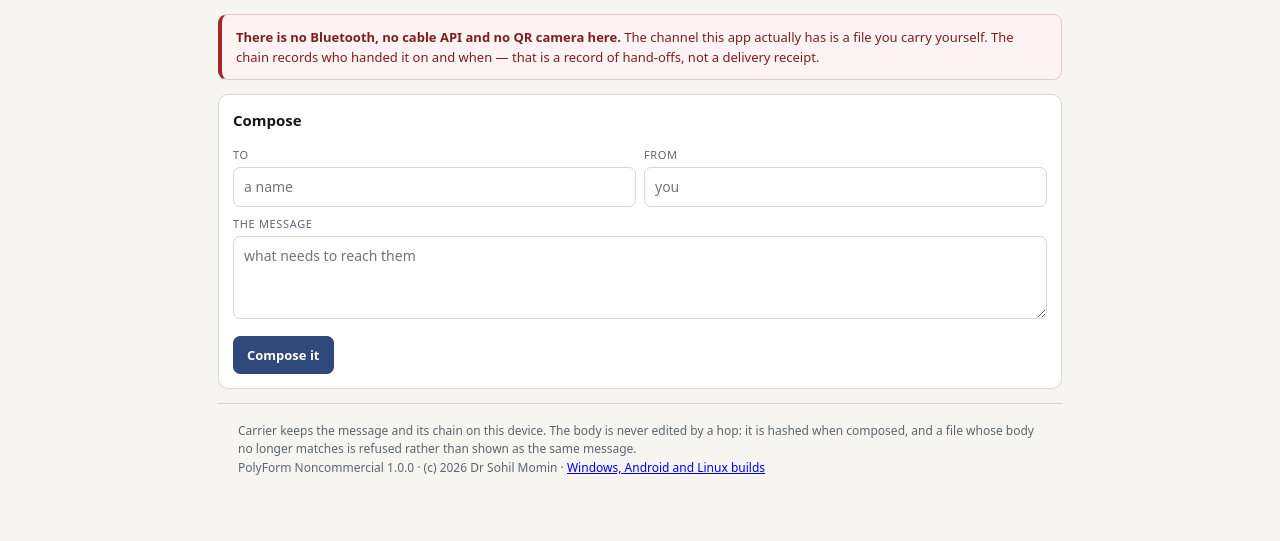
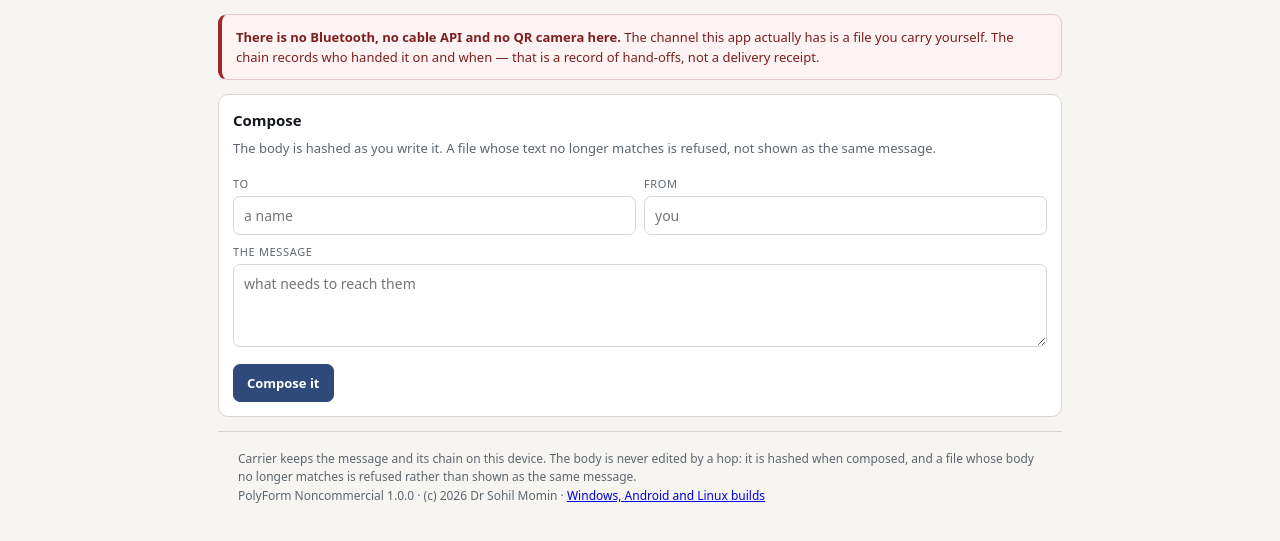
Before and after one commit to drsamonline/app-carrier, a website: page docs/play/index.html in a window 1280 px wide. Shown: the part 61-602 px from the top of the page. Drawn offline with Linux system fonts and the light colour scheme.

Commit message:
docs: say on the page that the body is hashed at composition
Also the push that triggers the build: a workflow added in the branch-creating push does not fire for
that push.

```diff
--- a/docs/play/index.html
+++ b/docs/play/index.html
@@ -59,6 +59,7 @@
 
   <section class="card">
     <h2>Compose</h2>
+    <p class="claim">The body is hashed as you write it. A file whose text no longer matches is refused, not shown as the same message.</p>
     <div class="bar" style="margin-top:0">
       <div style="flex:1"><label class="fld" for="to">To</label><input type="text" id="to" placeholder="a name"></div>
       <div style="flex:1"><label class="fld" for="from">From</label><input type="text" id="from" placeholder="you"></div>
```
